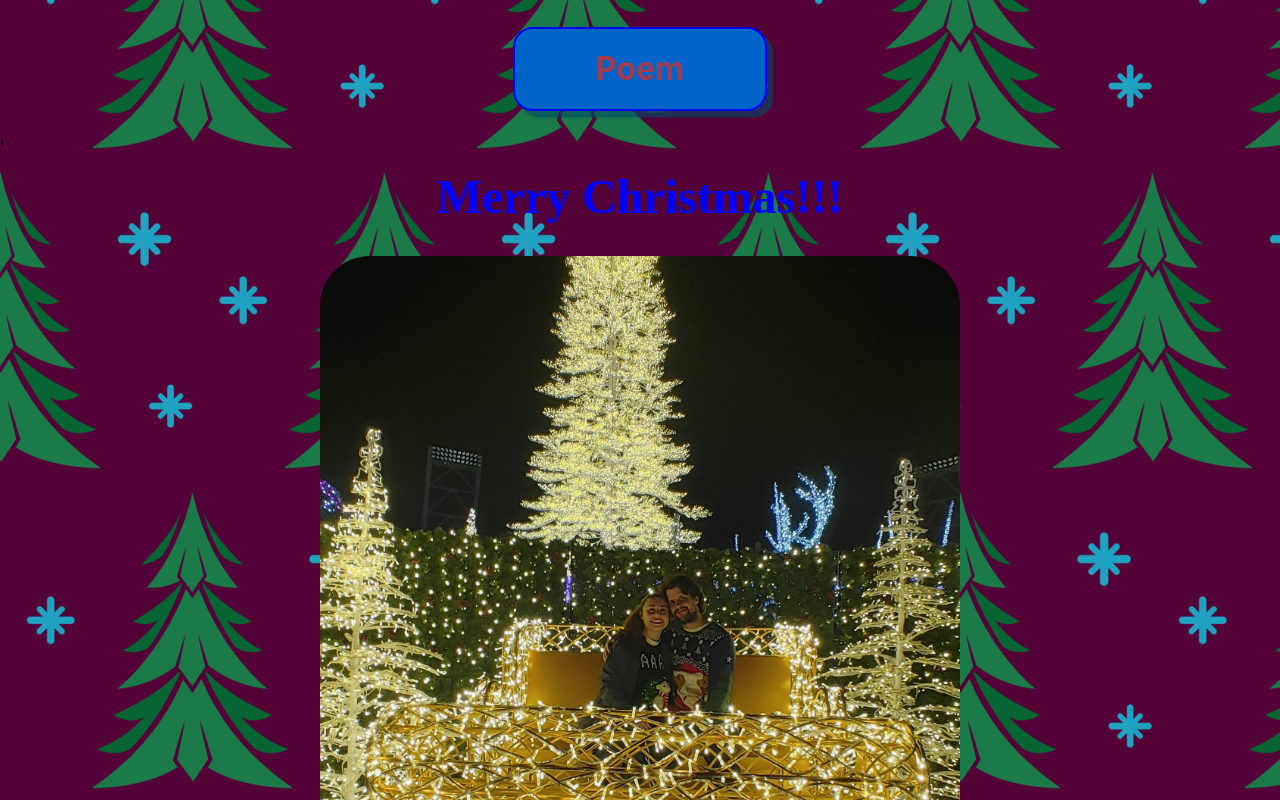
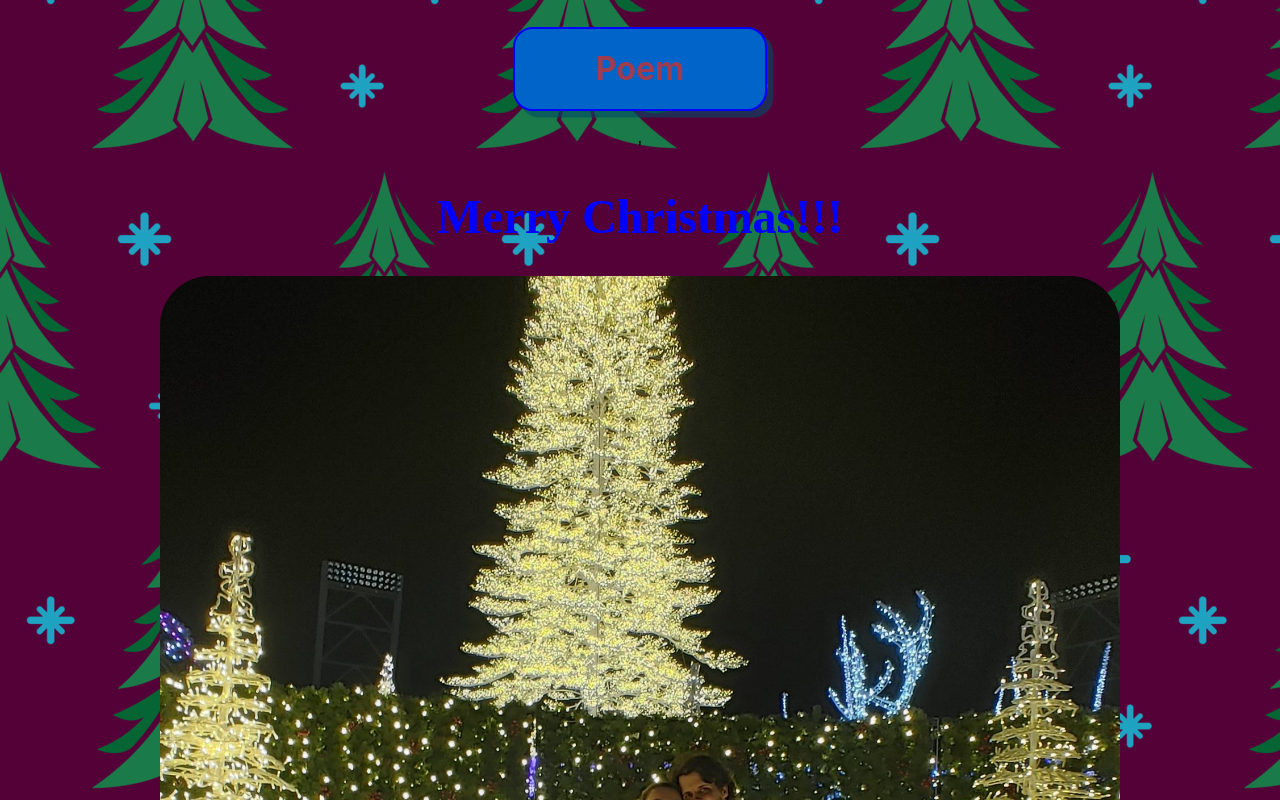
Before and after one commit to crazyapple48/christmas-card, a React (Create React App) app: page /christmascard in a window 1280 px wide. Shown: the top 800 px of the page. Built offline with nearby package versions, Linux system fonts and the light colour scheme.

Commit message:
Chritmas card no longer grid

```diff
--- a/src/components/ChristmasCard/ChristmasCard.module.css
+++ b/src/components/ChristmasCard/ChristmasCard.module.css
@@ -1,18 +1,17 @@
 .christmasContainer {
-  display: grid;
-  grid-template-columns: 1fr 50% 1fr;
+  display: block;
+  text-align: center;
+  text-wrap: balance;
 }
 
 .christmasDeclaration {
-  grid-column: 2 / span 1;
-  justify-self: center;
   font-family: cursive;
   font-size: 3rem;
   color: red;
 }
 
 .christmasImg {
-  width: 100%;
+  width: 75%;
   grid-column: 2 / span 1;
   justify-self: center;
   border-radius: 50px;
--- a/src/components/PoetryCard/PoetryCard.module.css
+++ b/src/components/PoetryCard/PoetryCard.module.css
@@ -5,6 +5,7 @@
 
 .poemButton {
   display: block;
+  font-size: 1.5rem;
   margin-left: auto;
   margin-right: auto;
   justify-self: center;
```
